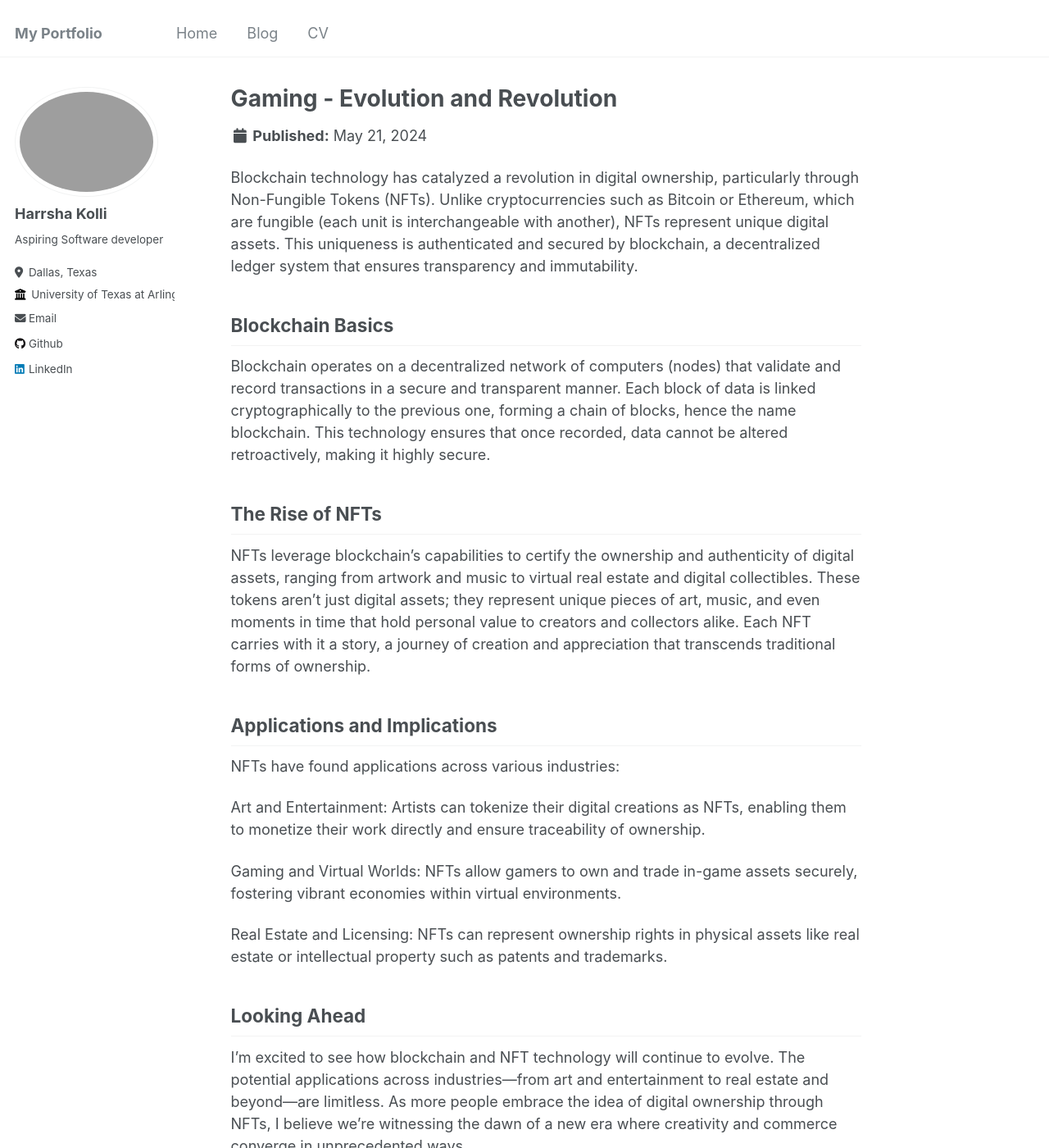
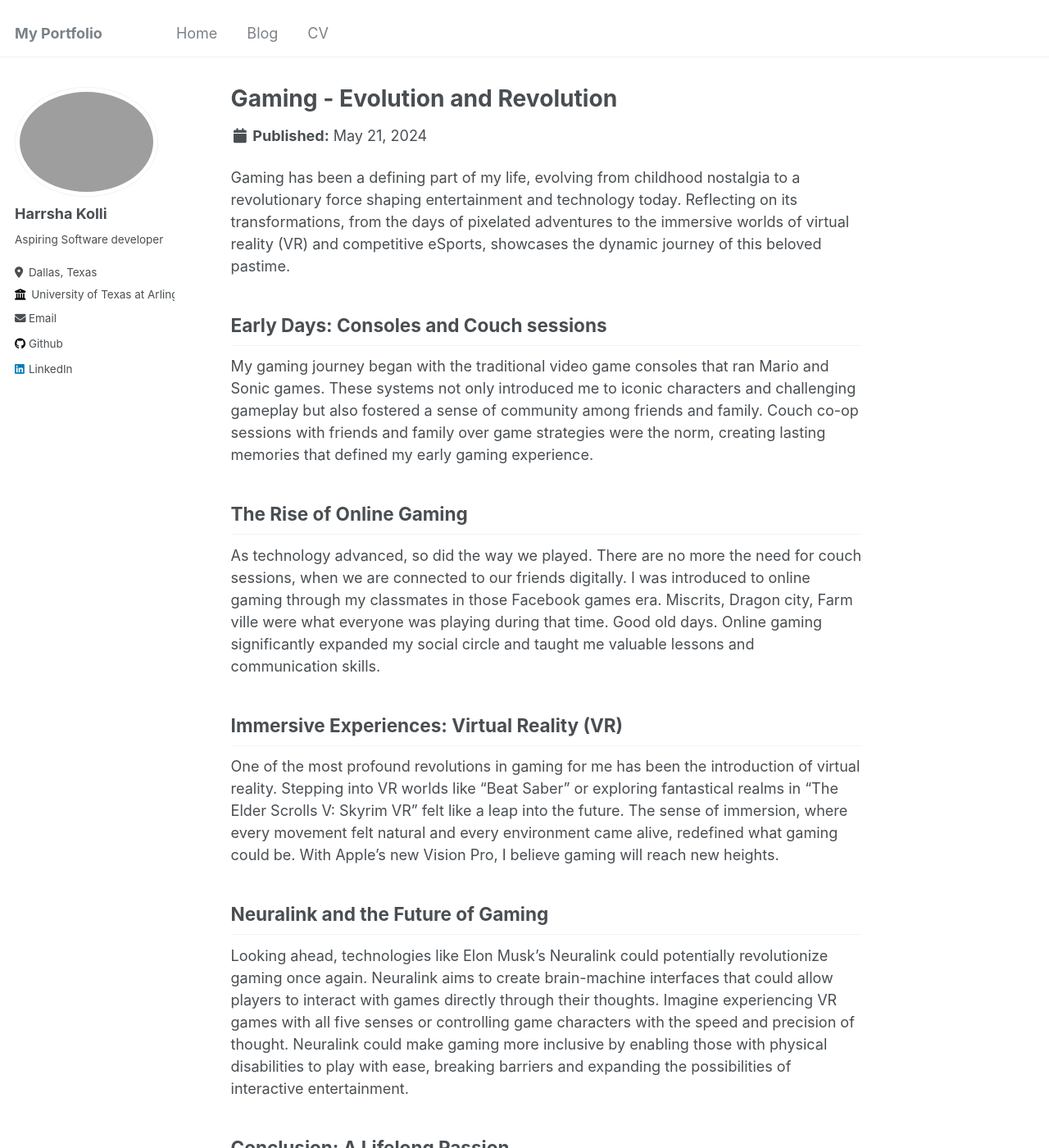
Before and after one commit to t1ppu/t1ppu.github.io, a Jekyll site: the page built from _posts/2024-05-21-blog-post-3.md, in a window 1280 px wide and 1400 px high. Shown: the whole window at 82% size. Built offline with Jekyll 4.4.1, drawn with Linux system fonts in a browser that asks for light colours; some of the changed text lies outside the part shown.

Commit message:
Update 2024-05-21-blog-post-3.md

```diff
--- a/_posts/2024-05-21-blog-post-3.md
+++ b/_posts/2024-05-21-blog-post-3.md
@@ -8,30 +8,24 @@ tags:
   - Virtual Reality
 ---
 
-Blockchain technology has catalyzed a revolution in digital ownership, particularly through Non-Fungible Tokens (NFTs). Unlike cryptocurrencies such as Bitcoin or Ethereum, which are fungible (each unit is interchangeable with another), NFTs represent unique digital assets. This uniqueness is authenticated and secured by blockchain, a decentralized ledger system that ensures transparency and immutability.
+Gaming has been a defining part of my life, evolving from childhood nostalgia to a revolutionary force shaping entertainment and technology today. Reflecting on its transformations, from the days of pixelated adventures to the immersive worlds of virtual reality (VR) and competitive eSports, showcases the dynamic journey of this beloved pastime.
 
-Blockchain Basics
+Early Days: Consoles and Couch sessions
+------
+My gaming journey began with the traditional video game consoles that ran Mario and Sonic games. These systems not only introduced me to iconic characters and challenging gameplay but also fostered a sense of community among friends and family. Couch co-op sessions with friends and family over game strategies were the norm, creating lasting memories that defined my early gaming experience.
+
+The Rise of Online Gaming
+------
+As technology advanced, so did the way we played. There are no more the need for couch sessions, when we are connected to our friends digitally. I was introduced to online gaming through my classmates in those Facebook games era. Miscrits, Dragon city, Farm ville were what everyone was playing during that time. Good old days. Online gaming significantly expanded my social circle and taught me valuable lessons and communication skills.
+
+Immersive Experiences: Virtual Reality (VR)
+--------
+One of the most profound revolutions in gaming for me has been the introduction of virtual reality. Stepping into VR worlds like "Beat Saber" or exploring fantastical realms in "The Elder Scrolls V: Skyrim VR" felt like a leap into the future. The sense of immersion, where every movement felt natural and every environment came alive, redefined what gaming could be. With Apple's new Vision Pro, I believe gaming will reach new heights.
+
+Neuralink and the Future of Gaming
 -----
-Blockchain operates on a decentralized network of computers (nodes) that validate and record transactions in a secure and transparent manner. Each block of data is linked cryptographically to the previous one, forming a chain of blocks, hence the name blockchain. This technology ensures that once recorded, data cannot be altered retroactively, making it highly secure.
+Looking ahead, technologies like Elon Musk's Neuralink could potentially revolutionize gaming once again. Neuralink aims to create brain-machine interfaces that could allow players to interact with games directly through their thoughts. Imagine experiencing VR games with all five senses or controlling game characters with the speed and precision of thought. Neuralink could make gaming more inclusive by enabling those with physical disabilities to play with ease, breaking barriers and expanding the possibilities of interactive entertainment.
 
-The Rise of NFTs
+Conclusion: A Lifelong Passion
 -----
-NFTs leverage blockchain's capabilities to certify the ownership and authenticity of digital assets, ranging from artwork and music to virtual real estate and digital collectibles. These tokens aren't just digital assets; they represent unique pieces of art, music, and even moments in time that hold personal value to creators and collectors alike. Each NFT carries with it a story, a journey of creation and appreciation that transcends traditional forms of ownership.
-
-Applications and Implications
-------
-NFTs have found applications across various industries:
-
-Art and Entertainment: Artists can tokenize their digital creations as NFTs, enabling them to monetize their work directly and ensure traceability of ownership.
-
-Gaming and Virtual Worlds: NFTs allow gamers to own and trade in-game assets securely, fostering vibrant economies within virtual environments.
-
-Real Estate and Licensing: NFTs can represent ownership rights in physical assets like real estate or intellectual property such as patents and trademarks.
-
-Looking Ahead
------
-I'm excited to see how blockchain and NFT technology will continue to evolve. The potential applications across industries—from art and entertainment to real estate and beyond—are limitless. As more people embrace the idea of digital ownership through NFTs, I believe we're witnessing the dawn of a new era where creativity and commerce converge in unprecedented ways.
-
-Conclusion
------
-Blockchain technology, powered by NFTs, is reshaping how we perceive and trade digital assets. As the ecosystem continues to evolve, it promises to redefine digital ownership, democratize access to creative content, and revolutionize industries beyond traditional boundaries.
+In conclusion, gaming has not just been a hobby but a journey of discovery and growth. It has taught me resilience through challenging levels, creativity through sandbox worlds, and empathy through narrative-driven experiences. As technology continues to evolve, I look forward to how gaming will continue to shape my life and the lives of millions around the world.
```
